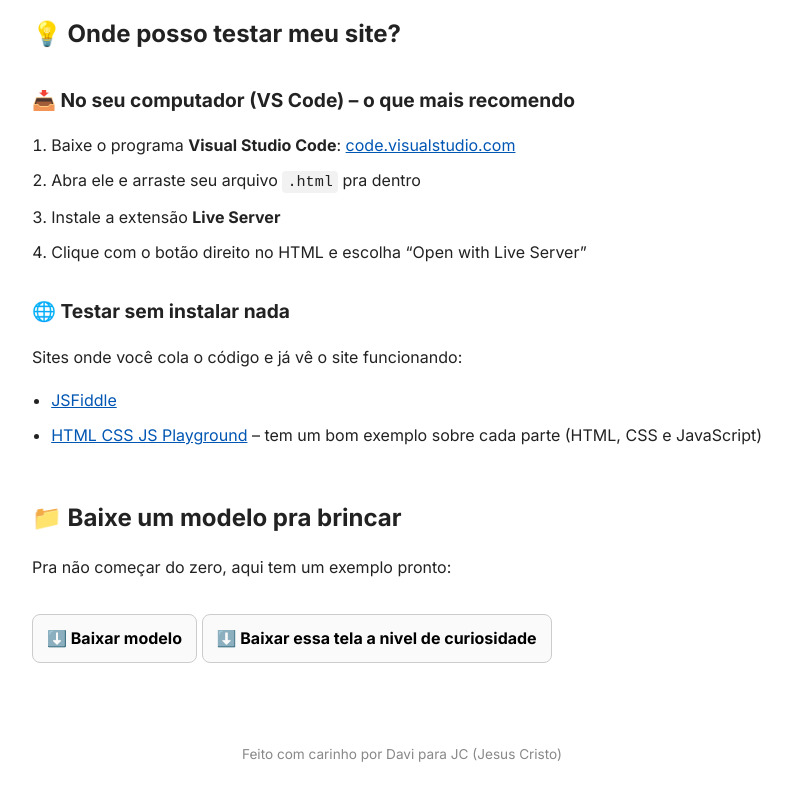
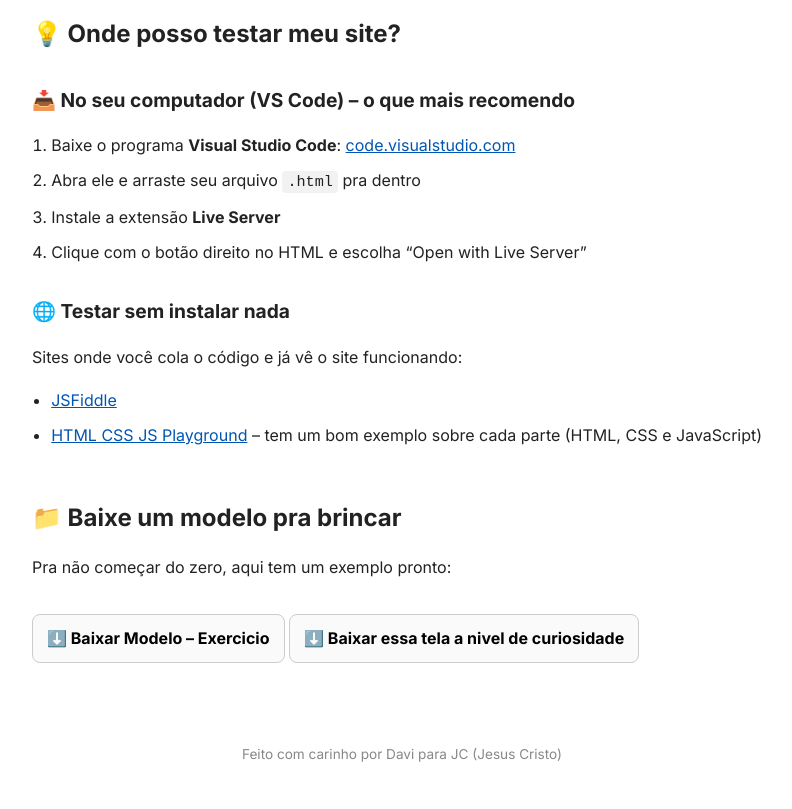
Before and after one commit to sdeiros/Carlos, a plain HTML site: page index.html in a window 1280 px wide. Shown: the part 2934-3743 px from the top of the page, without its empty margins (238-1030 px from the left). Drawn offline with Linux system fonts and the light colour scheme.

Commit message:
Add files via upload

```diff
--- a/index.html
+++ b/index.html
@@ -262,7 +262,7 @@ height: 100px;
 
         <h2>📁 Baixe um modelo pra brincar</h2>
         <p>Pra não começar do zero, aqui tem um exemplo pronto:</p>
-        <a class="download" href="modelo.html" download>⬇️ Baixar modelo</a>
+        <a class="download" href="modelo.html" download>⬇️ Baixar Modelo – Exercicio</a>
         <a class="download" href="index.html" download>⬇️ Baixar essa tela a nivel de curiosidade</a>
         <footer>
             Feito com carinho por Davi para JC (Jesus Cristo)
```
